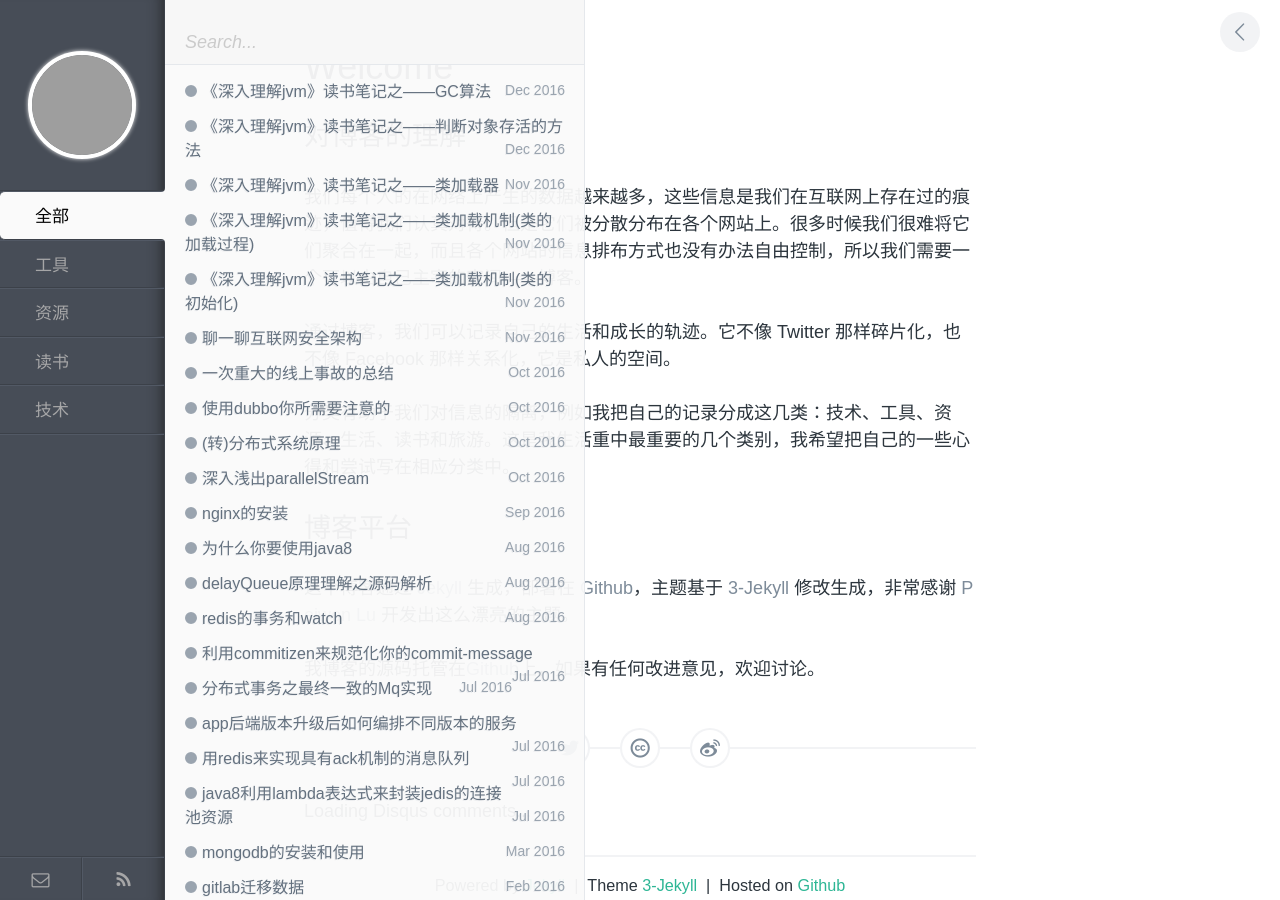
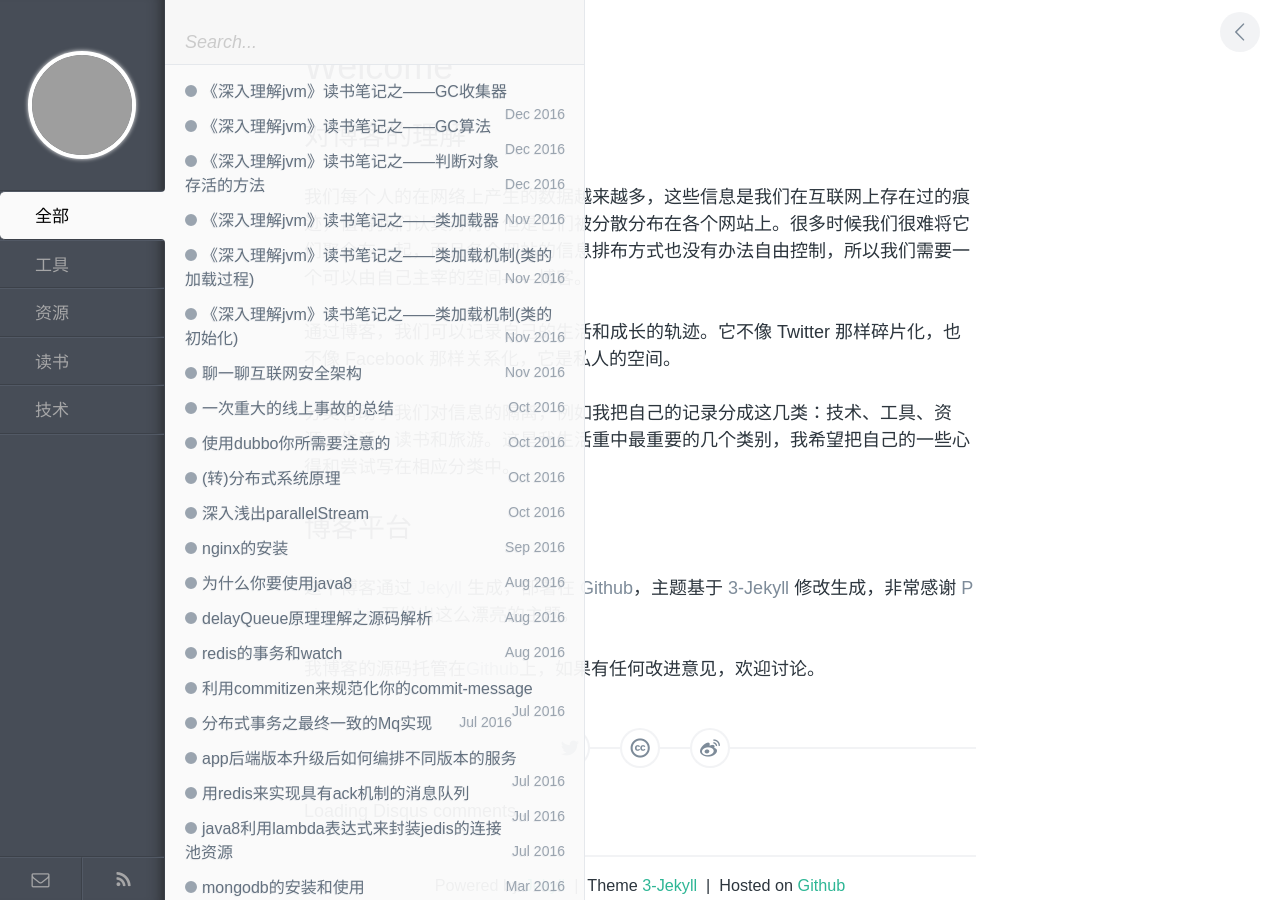
Before and after one commit to jsondream/wgd12389.github.io, a Jekyll site: the page built from index.md, in a window 1280 px wide. Built offline with Jekyll 4.4.1, drawn with Linux system fonts in a browser that asks for light colours; comment, search, counter and statistics services are not loaded; some of the changed lines change nothing that is shown; grey boxes are pictures that could not be loaded.

Commit message:
new article

```diff
--- a/_posts/tech/2016-12-1-jvm-class-load-gc-arithmetic.md
+++ b/_posts/tech/2016-12-1-jvm-class-load-gc-arithmetic.md
@@ -64,3 +64,27 @@
 ### 1.4、分代算法
 
 其实分代很简单，就是hotspot虚拟机讲整个jvm整个内存区域分为老年代，年轻带，永久代。根据不同的地方，不同的特性采用不同的算法来进行gc，这就是我们分代算法的实现。
+
+
+
+## 2、hotspot中算法的实现
+
+### 2.1、安全点
+
+hotspot中利用OopMap来记录对象内什么偏移量是什么类型的数据之类的，jit编译的时候也会记录。gc扫描的时候去扫描OopMap就可以了。
+这个oopMap主要是记录的特点位置，也就是我们这里要提到的`安全点`。
+什么是`安全点`呢？
+> 大多数垃圾收集器进行gc的时候，需要进行stop the world ，停止jvm所有的线程，只有所有线程都到达这个`点`的时候，才可以进行gc，这个点就是`安全点`
+
+对于gc收集器来讲，如何在gc时候快速到达`安全点`是一个关键点，有以下两种方式（现在基本都用的是主动式中断）:
+
+- 抢先式中断：无需线程配合，gc时，吧所有线程全部中断，如果有线程中断的地方不在安全点就恢复该线程，让他跑到安全点上。
+- 主动式中断：gc需要中断线程的时候，不直接对线程操作，简单的设置一个标志，各线程轮询这个标志，发现中断标志变了的时候，就自己中断挂起，轮询标志的地方和安全点是重合的，另外再加上创建对象需要分配内存的地方。
+
+### 2.2、安全域
+
+在线程sleep或者blocked的时候是没办法主动轮询中断标志的，也就无法响应gc的中断请求，这种情况下，就诞生了`安全域`。
+
+`安全域`：一段代码里，引用关系不会变，在这端代码的任何地方gc都是安全的。
+
+线程执行到`安全域`的时候就标示自己，然后jvm要gc的时候就不用管这些进入`安全域`的线程了，线程离开`安全域`的时候，会检测系统是否完成了GC。
--- /dev/null
+++ b/_posts/tech/2016-12-2-jvm-garbage-collector.md
@@ -0,0 +1,86 @@
+---
+layout: post
+title: 《深入理解jvm》读书笔记之——GC收集器
+category: 技术
+tags: [tech]
+keywords: jvm,classloader,gc,garbage collector
+description: 《深入理解jvm》读书笔记之——GC收集器
+---
+
+
+## 1、serial收集器
+
+`serial`是一个单线程的垃圾收集器，它只会使用一个cpu、一个收集线程工作；它在进行gc的时候，必须暂停其他所有线程到它工作结束(这种暂停往往让人难以接受)。
+
+对于单个cpu的情况下，`serial`是没有线程交互的开销，效率要好于其他。例如在一个简单的桌面应用，只有几十M的内存，他的停顿时间可能只有几十毫秒，所以一般默认的client模式下都是用的`serial`做默认垃圾收集器。
+
+![serial收集器 ](http://upload-images.jianshu.io/upload_images/584578-aef2c6f30a246b64.png?imageMogr2/auto-orient/strip%7CimageView2/2/w/1240)
+
+## 2、parnew收集器
+
+`parnew`其实就是`serial`的多线程版本，`parnew`在单线程的情况下甚至不如`serial`，`parnew`是除了`serial`之外唯一能和CMS配合的。
+
+`parnew`默认开启收集线程数和cpu的数量相同，我们可以利用`-XX:ParallelGCThreads`参数来控制它开启的收集线程数。
+
+![parnew收集器](http://upload-images.jianshu.io/upload_images/584578-4115b8ffcde46666.png?imageMogr2/auto-orient/strip%7CimageView2/2/w/1240)
+
+## 3、parallel scavenge收集器
+
+`parallel scavenge`主要就是关注吞吐量。
+所谓吞吐量：运行用户代码的世界/(运行用户代码时间+GC花费的时间)。
+parallel scavenge收集器中，提供了2个参数来控制吞吐量：
+- `-XX:GCTimeRatio`：gc时间占用的总比例，也就是吞吐量的倒数。
+- `-XX:MaxGCPauseMillis`：最大的暂停毫秒数（这个数值并非越小越好，如果把他设置小了，系统会根据这个值调整空间的大小，也就会加快GC的频率）
+
+`parallel scavenge`可以设置开启`-XX:UseAdaptiveSizePolicy`，开启这个参数之后就无需关注新生代大小eden和survivor等比例，晋升老年代对象年龄的这些细节了。
+
+![parallel scavenge的工作细节](http://upload-images.jianshu.io/upload_images/584578-8f8dd83fe549172d.jpg?imageMogr2/auto-orient/strip%7CimageView2/2/w/1240)
+
+## 4、serial old收集器
+
+serial收集器的老年代版本，使用标记整理算法，主要有两个作用：
+- jdk5之前和parallel scavenge配合使用
+- 作为cms失败的后备收集方案
+
+## 5、parallel old收集器
+
+是parallel收集器的老年代版本，用于和parallel收集器搭配组合的，因为parallel收集器不能和cms组合，但是和serial old收集器效率又太低。
+对吞吐量和CPU敏感度特别关注的应用可以使用`parallel`+`parallel old`的组合。
+
+## 6、CMS收集器
+
+**CMS的适用特点：**
+- 希望JAVA垃圾回收器回收垃圾的时间尽可能短；
+- 应用运行在多CPU的机器上，有足够的CPU资源；
+- 有比较多生命周期长的对象；
+- 希望应用的响应时间短。
+
+**CMS的过程：**
+1. 初始标记：标记一下GC ROOT能直接关联的对象，速度很快，这个阶段是会STW。
+2. 并发标记：GC ROOT的引用链的查找过程，标记能关联到GC ROOT的对象，这一个阶段是不需要STW的。
+3. 重新标记：在并发标记阶段，应用的线程可能产生新的垃圾，所以需要重新标记，这个阶段也是会STW。
+4. 并发清除：这个阶段就是真正的回收垃圾的对象的阶段，无需STW。
+
+![CMS运行过程](http://img2.imgtn.bdimg.com/it/u=3636182856,626235002&fm=21&gp=0.jpg)
+
+**CMS的缺点：**
+1. 对cpu比较敏感。
+2. 可能出现浮动垃圾：在并发清除阶段，用户还是继续使用的，这时候就会有新的垃圾出现，CMS只能等下一次GC才能清除掉他们。
+3. CMS运行期间预留内存不够的话，就会出现`concurrent Mode Failure`，这时候就会启动serial收集器进行收集。
+4. CMS基于`标记清除`算法实现，会产生内存碎片空间。碎片空间过多就会对大对象的分配空间造成麻烦。为了解决碎片问题，CMS提供一个参数来控制是否在GC的时候整合内存中的碎片，这个碎片整合的操作是无法并发的，会延长STW的时间。
+
+## 7、G1收集器
+
+**G1的特点：**
+- 利用多CPU来缩短STW的时间
+- 可以独立管理整个堆（使用分代算法）
+- 整体是基于`标记-整理`，局部使用`复制`算法，不会产生碎片空间
+- 可以预测停顿：G1吧整个堆分成多个Region，然后计算每个Region里面的垃圾大小（根据回收所获得的空间大小和回收所需要的时间的经验值），在后台维护一个优先列表，每次根据允许的收集时间，优先回收价值最大的Region。
+
+**G1的运行过程：**
+- 初始标记：标记一下GC ROOT能直接关联的对象，速度很快，这个阶段是会STW。
+- 并发标记：在GC ROOT中运用可达性分析算法，找出存活的对象，耗时较长，但是无需STW。
+- 最终标记：修正并发标记期间用户线程对垃圾对象的修改，需要停顿线程，但是可以并行执行。
+- 筛选回收：先计算回收各个Region的价值，然后根据用户需求来进行回收。
+
+![G1运行示意图](http://img3.imgtn.bdimg.com/it/u=3460360757,1903828970&fm=21&gp=0.jpg)
```
Also changed, not shown: 2 other files.
